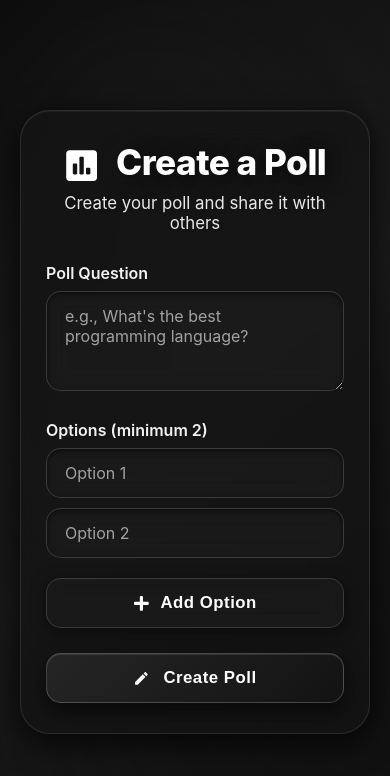
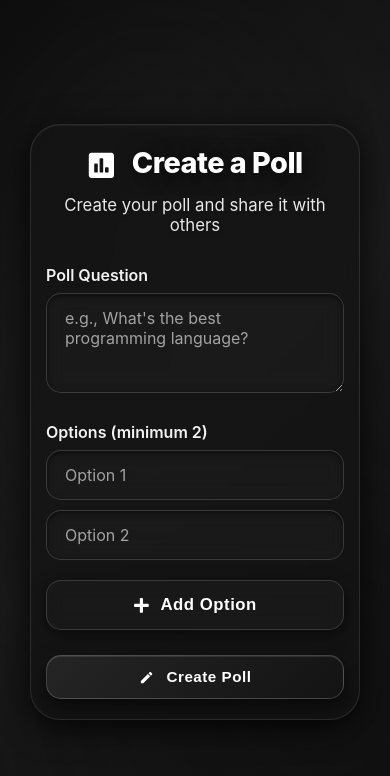
Before and after one commit to ShaikMuktharBasha/realtime-poll-frontend, a React (Create React App) app: page / in a window 390 px wide. Shown: the top 776 px of the page. Built offline with nearby package versions, Linux system fonts and the light colour scheme; no server answers; the HTML template or start-up script is replaced by a standard one.

Commit message:
Replace hand icon with down arrow and enhance mobile responsiveness

```diff
--- a/src/App.css
+++ b/src/App.css
@@ -555,17 +555,30 @@ textarea {
 }
 
 /* Responsive */
-@media (max-width: 600px) {
+@media (max-width: 768px) {
   .container {
-    padding: 30px 25px;
+    padding: 25px 20px;
+    margin: 15px;
+    max-width: 95%;
   }
 
   h1 {
-    font-size: 2.2rem;
+    font-size: 2rem;
+    margin-bottom: 15px;
   }
 
   h2 {
-    font-size: 1.5rem;
+    font-size: 1.4rem;
+  }
+
+  h3 {
+    font-size: 1.2rem;
+  }
+
+  .poll-question {
+    font-size: 1.3rem;
+    padding: 20px;
+    margin-bottom: 20px;
   }
 
   .option-input-group {
@@ -574,11 +587,94 @@ textarea {
 
   .link-display {
     flex-direction: column;
+    gap: 10px;
+  }
+
+  .copy-btn,
+  .share-btn {
+    width: 100%;
+    justify-content: center;
+  }
+
+  .btn-primary,
+  .btn-secondary,
+  .back-btn {
+    padding: 14px 24px;
+    font-size: 1rem;
+    width: 100%;
+  }
+
+  .option-card {
+    padding: 16px;
+    margin-bottom: 12px;
+  }
+
+  .option-text {
+    font-size: 1rem;
+  }
+
+  .option-votes {
+    font-size: 1.3rem;
+  }
+
+  .alert {
+    padding: 14px;
+    font-size: 0.95rem;
+    margin-bottom: 20px;
+  }
+
+  .live-indicator {
+    padding: 10px 16px;
+    font-size: 0.9rem;
+  }
+
+  .total-votes {
+    padding: 18px;
+    font-size: 1.1rem;
   }
 
   .App::before,
   .App::after {
     display: none;
+  }
+}
+
+@media (max-width: 480px) {
+  .container {
+    padding: 20px 15px;
+    margin: 10px;
+  }
+
+  h1 {
+    font-size: 1.8rem;
+  }
+
+  h2 {
+    font-size: 1.2rem;
+  }
+
+  .poll-question {
+    font-size: 1.1rem;
+    padding: 15px;
+  }
+
+  .btn-primary,
+  .btn-secondary,
+  .back-btn {
+    padding: 12px 20px;
+    font-size: 0.95rem;
+  }
+
+  .option-card {
+    padding: 14px;
+  }
+
+  .option-text {
+    font-size: 0.95rem;
+  }
+
+  .option-votes {
+    font-size: 1.1rem;
   }
 }
 
--- a/src/pages/PollPage.js
+++ b/src/pages/PollPage.js
@@ -4,7 +4,7 @@ import axios from 'axios';
 import io from 'socket.io-client';
 import config from '../config';
 import PollResults from '../components/PollResults';
-import { FaArrowLeft, FaCheckCircle, FaHandPointer, FaExclamationCircle } from 'react-icons/fa';
+import { FaArrowLeft, FaCheckCircle, FaArrowDown, FaExclamationCircle } from 'react-icons/fa';
 import { MdLiveTv } from 'react-icons/md';
 import { IoMdCreate } from 'react-icons/io';
 
@@ -163,7 +163,7 @@ function PollPage() {
         </div>
       ) : (
         <div className="alert alert-success">
-          <FaHandPointer style={{ marginRight: '8px', verticalAlign: 'middle' }} /> Click an option below to vote
+          <FaArrowDown style={{ marginRight: '8px', verticalAlign: 'middle' }} /> Click an option below to vote
         </div>
       )}
 
```
